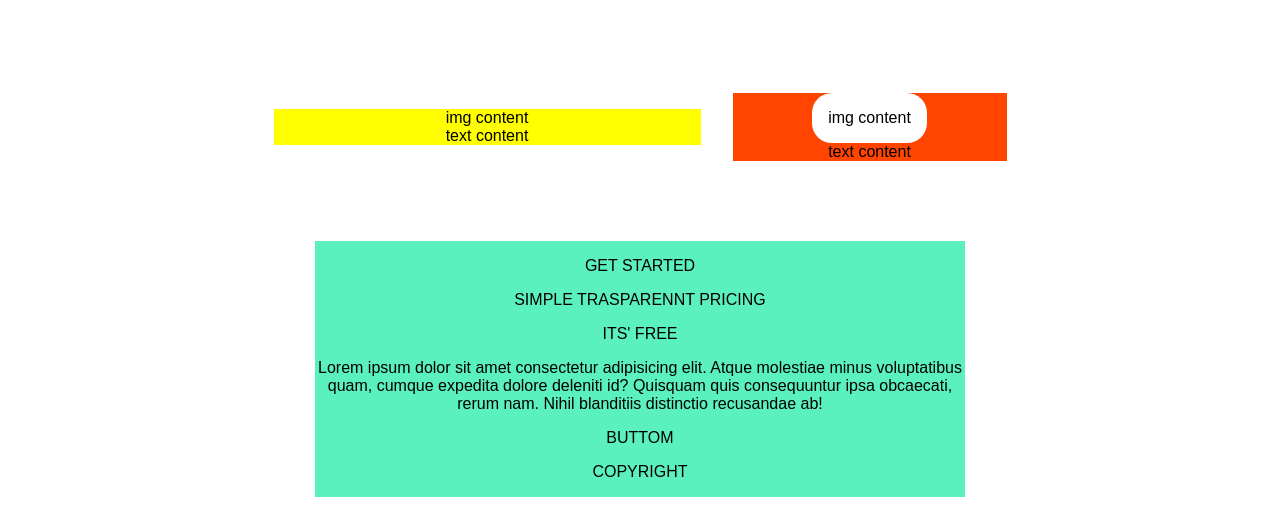
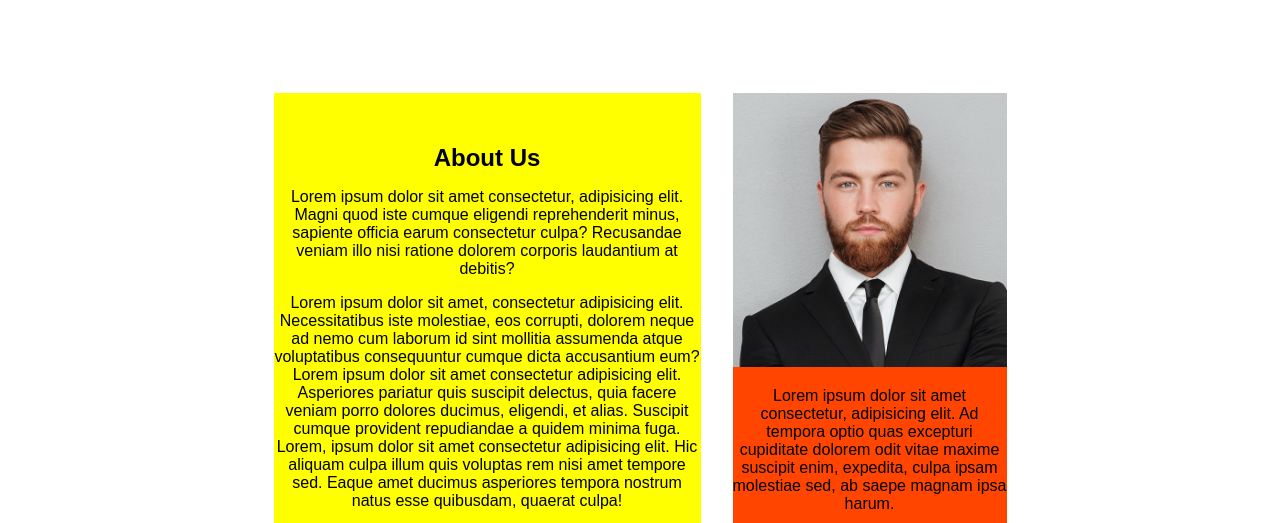
Before and after one commit to FilippoBonanno/htmlcss-responsive-layout, a plain HTML site: page index.html in a window 1280 px wide. Shown: the part 3190-3713 px from the top of the page. Drawn offline with Linux system fonts and the light colour scheme.

Commit message:
fifth block review

```diff
--- a/index.html
+++ b/index.html
@@ -157,12 +157,17 @@
 
             <section class="fifth-block flex boxed">
                 <div class="left-fifth-block flex">
-                    <div class="img-left-second-block">img content</div>
-                    <div class="text-left-second-block">text content</div>
+                    <div class="img-left-fifth-block">
+                        <h1>About Us</h1>
+                        <p>Lorem ipsum dolor sit amet consectetur, adipisicing elit. Magni quod iste cumque eligendi reprehenderit minus, sapiente officia earum consectetur culpa? Recusandae veniam illo nisi ratione dolorem corporis laudantium at debitis? </p>
+
+                        <p>Lorem ipsum dolor sit amet, consectetur adipisicing elit. Necessitatibus iste molestiae, eos corrupti, dolorem neque ad nemo cum laborum id sint mollitia assumenda atque voluptatibus consequuntur cumque dicta accusantium eum? Lorem ipsum dolor sit amet consectetur adipisicing elit. Asperiores pariatur quis suscipit delectus, quia facere veniam porro dolores ducimus, eligendi, et alias. Suscipit cumque provident repudiandae a quidem minima fuga. Lorem, ipsum dolor sit amet consectetur adipisicing elit. Hic aliquam culpa illum quis voluptas rem nisi amet tempore sed. Eaque amet ducimus asperiores tempora nostrum natus esse quibusdam, quaerat culpa!</p>
+                    </div>
                 </div>
                 <div class="right-fifth-block flex">
-                    <div class="img-right-second-block">img content</div>
-                    <div class="text-right-second-block">text content</div>
+                    <div class="img-right-fifth-block"><img src="./img/about.jpg"></div>
+                    <div class="text-right-fifth-block"><p>Lorem ipsum dolor sit amet consectetur, adipisicing elit. Ad tempora optio quas excepturi cupiditate dolorem odit vitae maxime suscipit enim, expedita, culpa ipsam molestiae sed, ab saepe magnam ipsa harum.</p></div>
+                    <div id="button"><a href="#"><i class="fa-brands fa-apple"> App Store</i></a></div>
                 </div>
             </section>
 
--- a/style/style.css
+++ b/style/style.css
@@ -199,6 +199,7 @@ footer {
 
     .fifth-block {
         flex-direction: row;
+        align-items: stretch;
     }
 
     .left-fifth-block {
```
